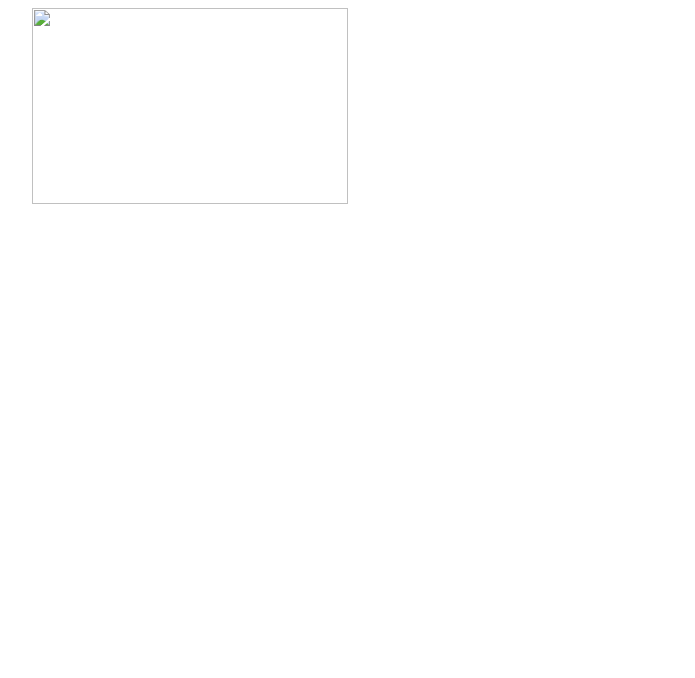
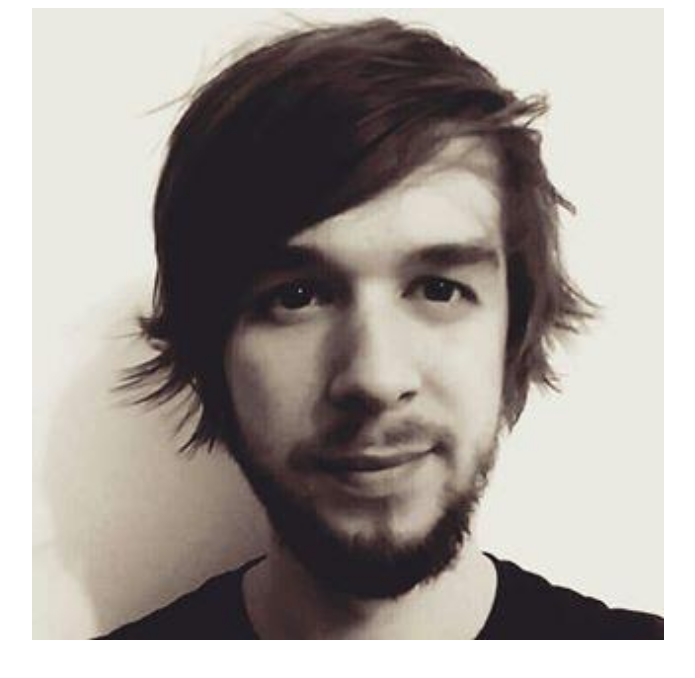
Before and after one commit to qbaiprzyjaciele/qbaiprzyjaciele.github.io, a plain HTML site: page index.html in a window 1280 px wide. Shown: the whole page, without its empty margins (292-987 px from the left). Drawn offline with Linux system fonts and the light colour scheme.

Commit message:
Update index.html

```diff
--- a/index.html
+++ b/index.html
@@ -11,6 +11,6 @@
     </style>
 </head>
 <body>
-    <img src="profile_pic.jpg" class="profile-pic" />
+    <img src="http://github.com/qbaiprzyjaciele/qbaiprzyjaciele.github.io/blob/master/profile-pic.jpg" class="profile-pic" />
 </body>
 </html>
```
